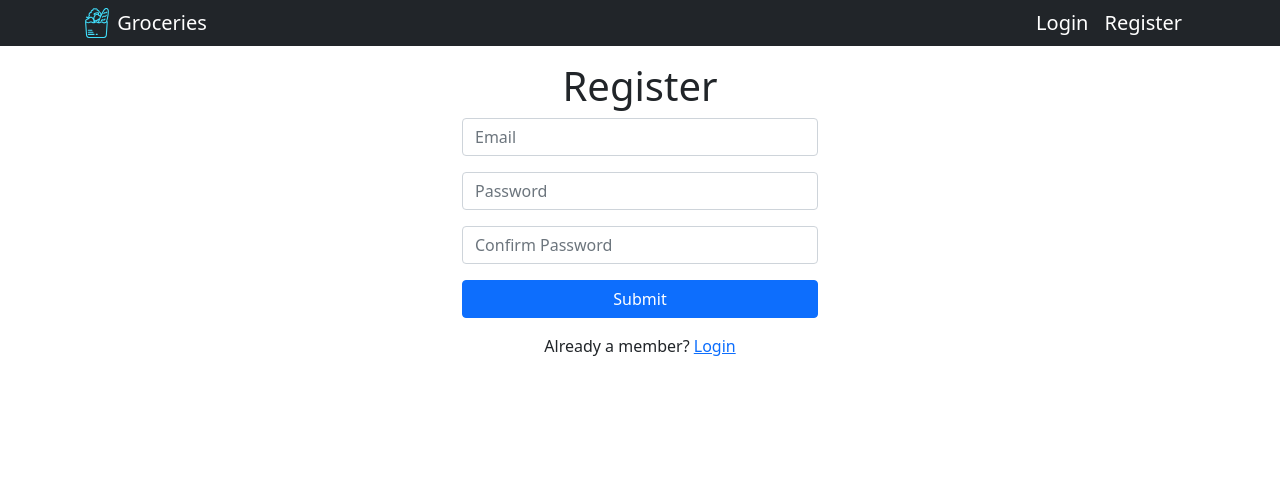
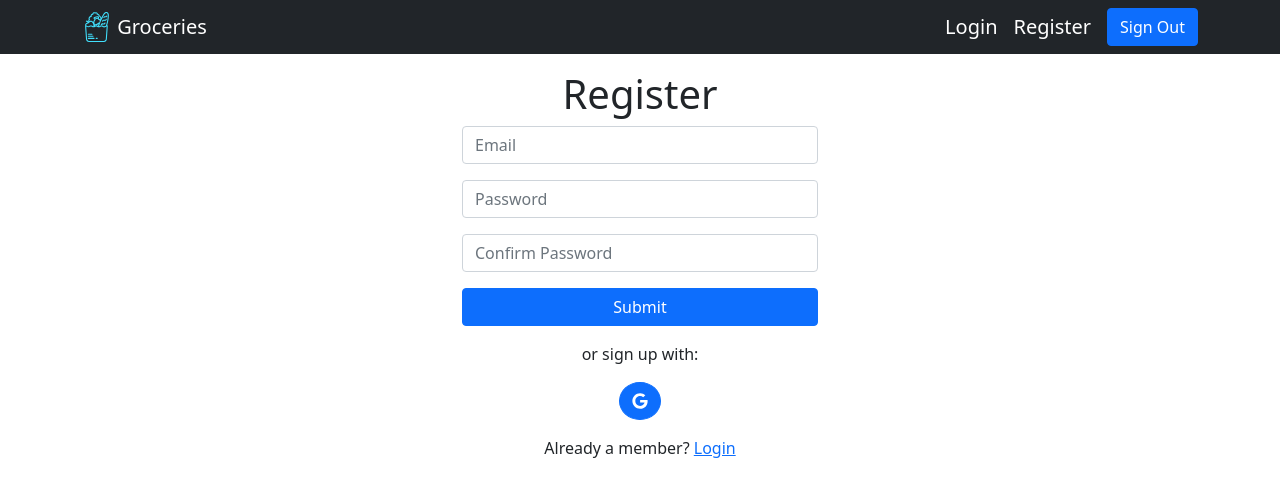
Before and after one commit to CameronDunning/groceries, a React (Create React App) app: page /register in a window 1280 px wide. Shown: the top 496 px of the page. Built offline with nearby package versions, Linux system fonts and the light colour scheme; no server answers.

Commit message:
Create use authentication process

```diff
--- a/src/components/Nav.js
+++ b/src/components/Nav.js
@@ -1,8 +1,18 @@
-import { Col, Container, Navbar } from "react-bootstrap";
-import { Link } from "react-router-dom";
+import { signOut } from "firebase/auth";
+import { Col, Container, Navbar, Button } from "react-bootstrap";
+import { Link, useNavigate } from "react-router-dom";
+
+import { auth } from "../firebase/config";
 
 // Simple Navbar header
 export const Nav = () => {
+  const navigate = useNavigate();
+
+  const handleSignOut = () => {
+    signOut(auth);
+    navigate("/login");
+  };
+
   return (
     <Navbar className="mb-3" bg="dark" variant="dark">
       <Container className="justify-content-between">
@@ -26,6 +36,7 @@ export const Nav = () => {
         <Link to="/register" style={styles.link}>
           <Navbar.Brand>Register</Navbar.Brand>
         </Link>
+        <Button onClick={handleSignOut}>Sign Out</Button>
       </Container>
     </Navbar>
   );
--- a/src/firebase/config.js
+++ b/src/firebase/config.js
@@ -1,5 +1,6 @@
 import { initializeApp } from "firebase/app";
 import { getDatabase } from "firebase/database";
+import { getAuth } from "firebase/auth";
 
 const firebaseConfig = {
   apiKey: process.env.REACT_APP_API_KEY,
@@ -13,5 +14,6 @@ const firebaseConfig = {
 
 const app = initializeApp(firebaseConfig);
 const db = getDatabase(app);
+const auth = getAuth(app);
 
-export { db };
+export { db, auth };
--- a/src/pages/Login.jsx
+++ b/src/pages/Login.jsx
@@ -1,19 +1,57 @@
-import React from "react";
+import { useState } from "react";
+import { signInWithEmailAndPassword } from "firebase/auth";
+import { Link, useNavigate } from "react-router-dom";
 import { Row, Col, Container, Form, Button } from "react-bootstrap";
 import { FaGoogle } from "react-icons/fa";
-import { Link } from "react-router-dom";
+
+import { auth } from "../firebase/config";
 
 export const Login = () => {
+  const [email, setEmail] = useState("");
+  const [password, setPassword] = useState("");
+  const [error, setError] = useState("");
+  const navigate = useNavigate();
+
+  const handleSubmit = (e) => {
+    e.preventDefault();
+
+    signInWithEmailAndPassword(auth, email, password)
+      .then((res) => {
+        navigate("/");
+      })
+      .catch((err) => {
+        setError(err.message);
+      });
+  };
+
+  const errorMessage = (
+    <Row className="d-flex justify-content-center">
+      <Col className="col-lg-4">
+        <div
+          className="alert alert-danger"
+          role="alert"
+          style={styles.passwordError}
+        >
+          <p style={styles.passwordErrorText}>{error}</p>
+        </div>
+      </Col>
+    </Row>
+  );
+
   return (
     <Container>
       <div className="text-center">
         <h1>Login</h1>
       </div>
-      <Form>
+      <Form onSubmit={handleSubmit}>
         <Row className="d-flex justify-content-center">
           <Col className="col-lg-4">
             <Form.Group className="mb-3 " controlId="formBasicEmail">
-              <Form.Control type="email" placeholder="Email" />
+              <Form.Control
+                type="email"
+                placeholder="Email"
+                onChange={(e) => setEmail(e.target.value)}
+              />
             </Form.Group>
           </Col>
         </Row>
@@ -21,10 +59,15 @@ export const Login = () => {
         <Row className="d-flex justify-content-center">
           <Col className="col-lg-4">
             <Form.Group className="mb-3" controlId="formBasicPassword">
-              <Form.Control type="password" placeholder="Password" />
+              <Form.Control
+                type="password"
+                placeholder="Password"
+                onChange={(e) => setPassword(e.target.value)}
+              />
             </Form.Group>
           </Col>
         </Row>
+        {error && errorMessage}
         <Row className="d-flex justify-content-center">
           <Col className="d-grid col-lg-4">
             <Button variant="primary mb-3" type="submit">
@@ -35,17 +78,29 @@ export const Login = () => {
       </Form>
       <Row>
         <div className="text-center">
+          <p>or sign in with:</p>
+
+          <Button type="button" className="btn btn-link rounded-circle mb-3">
+            <FaGoogle className="light mb-1" style={{ color: "white" }} />
+          </Button>
+
           <p>
             Not a member?&nbsp;
             <Link to={"/register"}>Register</Link>
           </p>
-          <p>or sign up with:</p>
-
-          <Button type="button" className="btn btn-link rounded-circle">
-            <FaGoogle className="light mb-1" style={{ color: "white" }} />
-          </Button>
         </div>
       </Row>
     </Container>
   );
 };
+
+const styles = {
+  passwordError: {
+    minHeight: "30px",
+    paddingTop: "2px",
+    paddingBottom: "2px",
+  },
+  passwordErrorText: {
+    marginBottom: "0px",
+  },
+};
--- a/src/pages/Register.jsx
+++ b/src/pages/Register.jsx
@@ -1,25 +1,65 @@
-import React from "react";
+import { useState } from "react";
+import { Link, useNavigate } from "react-router-dom";
+import { createUserWithEmailAndPassword } from "firebase/auth";
 import { Row, Col, Container, Form, Button } from "react-bootstrap";
-import { Link } from "react-router-dom";
+import { FaGoogle } from "react-icons/fa";
+
+import { auth } from "../firebase/config";
 
 export const Register = () => {
+  const [email, setEmail] = useState("");
+  const [password, setPassword] = useState("");
+  const [confirmPassword, setConfirmPassword] = useState("");
+  const [error, setError] = useState("");
+  const navigate = useNavigate();
+
+  const handleSubmit = (e) => {
+    e.preventDefault();
+
+    if (password !== confirmPassword) {
+      setError("Passwords do not match");
+      return;
+    }
+
+    createUserWithEmailAndPassword(auth, email, password)
+      .then((res) => {
+        // redirect to home page
+        navigate("/");
+        console.log(res);
+      })
+      .catch((err) => {
+        setError(err.message);
+      });
+  };
+
+  const errorMessage = (
+    <Row className="d-flex justify-content-center">
+      <Col className="col-lg-4">
+        <div
+          className="alert alert-danger"
+          role="alert"
+          style={styles.passwordError}
+        >
+          <p style={styles.passwordErrorText}>{error}</p>
+        </div>
+      </Col>
+    </Row>
+  );
+
   return (
     <Container>
       <div className="text-center">
         <h1>Register</h1>
       </div>
-      <Form>
+      <Form onSubmit={handleSubmit}>
         <Row className="d-flex justify-content-center">
           <Col className="col-lg-4">
             <Form.Group className="mb-3 " controlId="formBasicEmail">
-              <Form.Control type="email" placeholder="Email" />
-            </Form.Group>
-          </Col>
-        </Row>
-        <Row className="d-flex justify-content-center">
-          <Col className="col-lg-4">
-            <Form.Group className="mb-3" controlId="formBasicPassword">
-              <Form.Control type="password" placeholder="Password" />
+              <Form.Control
+                type="email"
+                placeholder="Email"
+                onChange={(e) => setEmail(e.target.value)}
+              />
             </Form.Group>
           </Col>
         </Row>
@@ -27,8 +67,21 @@ export const Register = () => {
           <Col className="col-lg-4">
             <Form.Group className="mb-3" controlId="formBasicPassword">
               <Form.Control
-                type="confirmPassword"
+                type="password"
+                placeholder="Password"
+                onChange={(e) => setPassword(e.target.value)}
+              />
+            </Form.Group>
+          </Col>
+        </Row>
+        {error && errorMessage}
+        <Row className="d-flex justify-content-center">
+          <Col className="col-lg-4">
+            <Form.Group className="mb-3" controlId="formBasicConfirmPassword">
+              <Form.Control
+                type="password"
                 placeholder="Confirm Password"
+                onChange={(e) => setConfirmPassword(e.target.value)}
               />
             </Form.Group>
           </Col>
@@ -43,6 +96,11 @@ export const Register = () => {
       </Form>
       <Row>
         <div className="text-center">
+          <p>or sign up with:</p>
+
+          <Button type="button" className="btn btn-link rounded-circle mb-3">
+            <FaGoogle className="light mb-1" style={{ color: "white" }} />
+          </Button>
           <p>
             Already a member?&nbsp;
             <Link to={"/login"}>Login</Link>
@@ -52,3 +110,14 @@ export const Register = () => {
     </Container>
   );
 };
+
+const styles = {
+  passwordError: {
+    minHeight: "30px",
+    paddingTop: "2px",
+    paddingBottom: "2px",
+  },
+  passwordErrorText: {
+    marginBottom: "0px",
+  },
+};
```
